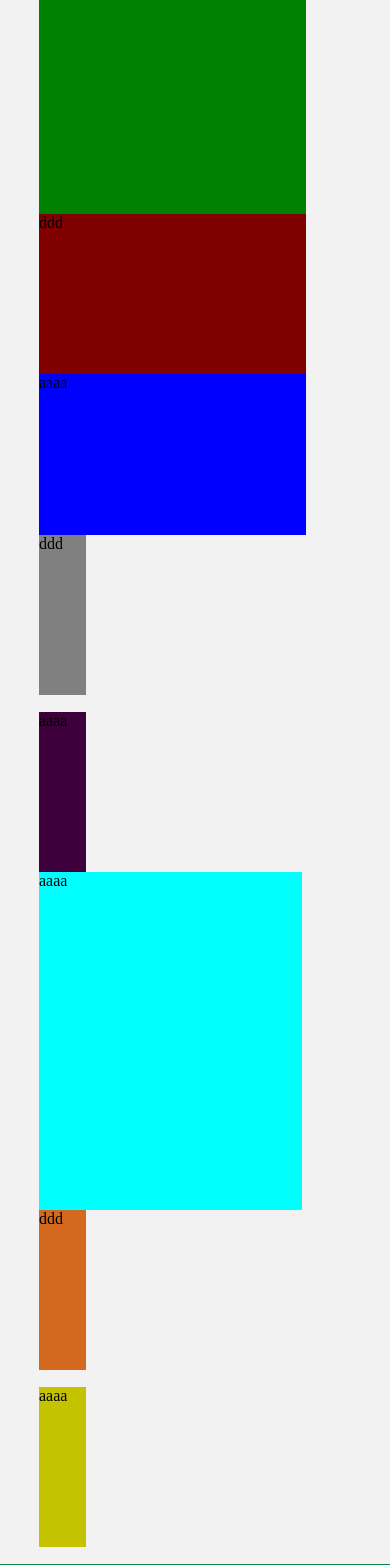
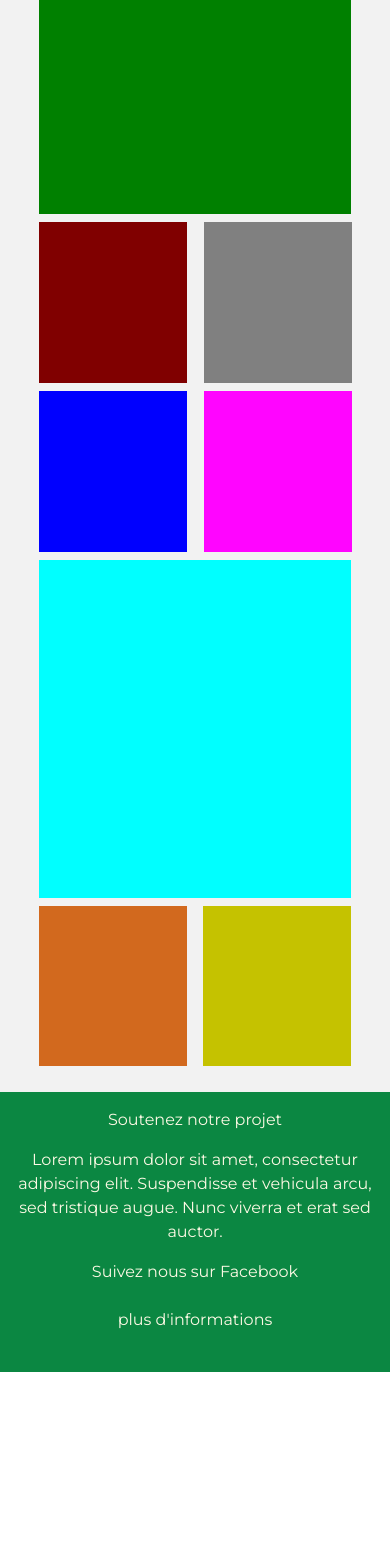
Before and after one commit to borisbecode/Swartz-5-Client-Ensemble-GNO-Far, a React (Create React App) app in the folder app/: page / in a window 390 px wide. Shown: the part 3958-5523 px from the top of the page. After the commit the page ends 5330 px from the top, so only its background shows below. Built offline with nearby package versions, Linux system fonts and the light colour scheme.

Commit message:
responsive ok

```diff
--- a/app/src/components/Child_pictures/child.css
+++ b/app/src/components/Child_pictures/child.css
@@ -30,9 +30,10 @@
 }
 .cinquieme {
   margin-top: 1vh;
-  background-color: rgb(61, 0, 61);
+  background-color: rgb(255, 5, 255);
   height: 19vh;
   width: 12vw;
+  margin-bottom: 1vh;
 }
 
 .sixieme {
@@ -44,7 +45,7 @@
 .septieme {
   background-color: chocolate;
   height: 19vh;
-  width: 12vw;
+
   margin-bottom: 1vh;
 }
 
@@ -52,7 +53,7 @@
   margin-top: 1vh;
   background-color: rgb(197, 194, 0);
   height: 19vh;
-  width: 12vw;
+  width: 13vw;
 }
 
 @media screen and (max-width: 900px) {
@@ -60,19 +61,54 @@
     display: flex;
     flex-direction: row;
     height: auto;
+    margin: auto;
   }
 
   .premier {
-    width: auto;
-    margin-right: 0;
+    width: 80vw;
+
+    margin-bottom: 1vh;
+    margin-left: 0;
   }
 
   .deuxieme {
-    width: auto;
+    width: 38vw;
     margin: 0;
+    margin-bottom: 1vh;
   }
   .troisieme {
-    width: auto;
+    width: 38vw;
     margin: 0;
+    margin-bottom: 1vh;
+  }
+  .quattrieme {
+    width: 38vw;
+    margin: 0;
+    margin-bottom: 1vh;
+    margin-left: 8vw;
+  }
+  .cinquieme {
+    width: 38vw;
+    margin: 0;
+    margin-bottom: 1vh;
+    margin-left: 8vw;
+  }
+
+  .sixieme {
+    width: 80vw;
+
+    margin-bottom: 1vh;
+  }
+
+  .septieme {
+    width: 38vw;
+
+    margin-right: 2vw;
+  }
+  .huitieme {
+    width: 38vw;
+    margin: 0;
+    padding: 0;
+    margin-left: 2vw;
   }
 }
--- a/app/src/components/Child_pictures/child.jsx
+++ b/app/src/components/Child_pictures/child.jsx
@@ -11,7 +11,7 @@ import './child.css'
 function Child() {
   return (
     <div>
-      <Box sx={{ flexGrow: 1, width: '80%', mx: 'auto' }}>
+      <Box sx={{ flexGrow: 1, width: '80vw', mx: 'auto' }}>
         <ThemeProvider theme={ThemeTitres}>
           <Typography
             variant="h1"
@@ -27,12 +27,37 @@ function Child() {
           <Grid
             container
             spacing={1}
-            sx={{ display: 'flex', flexDirection: 'column' }}
+            sx={{ display: 'flex', flexDirection: 'column', maxWidth: 345 }}
             item
             lg={4}
             xs={10}
+            md={4}
           >
-            <Grid className="premier">aaaa</Grid>
+            <Grid className="premier"></Grid>
+          </Grid>
+          <Grid
+            container
+            spacing={1}
+            sx={{ display: 'flex', flexDirection: 'column' }}
+            item
+            xs={5}
+            lg={2}
+            md={2}
+          >
+            <Grid className="deuxieme"></Grid>
+            <Grid className="troisieme"></Grid>
+          </Grid>
+          <Grid
+            container
+            spacing={1}
+            sx={{ display: 'flex', flexDirection: 'column' }}
+            item
+            xs={5}
+            lg={2}
+            md={2}
+          >
+            <Grid className="quattrieme"></Grid>
+            <Grid className="cinquieme"></Grid>
           </Grid>
           <Grid
             container
@@ -41,41 +66,24 @@ function Child() {
             item
             xs={10}
             lg={2}
+            md={2}
           >
-            <Grid className="deuxieme">ddd</Grid>
-            <Grid className="troisieme">aaaa</Grid>
+            <Grid className="sixieme"></Grid>
           </Grid>
           <Grid
             container
             spacing={1}
-            sx={{ display: 'flex', flexDirection: 'column' }}
+            sx={{
+              display: 'flex',
+              flexDirection: { xs: 'row', lg: 'column' },
+            }}
             item
-            xs={10}
-            lg={2}
+            xs={12}
+            lg={1}
+            md={2}
           >
-            <Grid className="quattrieme">ddd</Grid>
-            <Grid className="cinquieme">aaaa</Grid>
-          </Grid>
-          <Grid
-            container
-            spacing={1}
-            sx={{ display: 'flex', flexDirection: 'column' }}
-            item
-            xs={10}
-            lg={2}
-          >
-            <Grid className="sixieme">aaaa</Grid>
-          </Grid>
-          <Grid
-            container
-            spacing={1}
-            sx={{ display: 'flex', flexDirection: 'column' }}
-            item
-            xs={8}
-            lg={1}
-          >
-            <Grid className="septieme">ddd</Grid>
-            <Grid className="huitieme">aaaa</Grid>
+            <Grid className="septieme"></Grid>
+            <Grid className="huitieme"></Grid>
           </Grid>
         </Grid>
       </Box>
--- a/app/src/components/Footer/Footer.css
+++ b/app/src/components/Footer/Footer.css
@@ -3,7 +3,6 @@
   width: 100%;
   height: 30%;
 
-  padding-top: 2vh;
   margin-top: 2vh;
   text-align: center;
   color: rgb(252, 249, 228);
--- a/app/src/components/Footer/Footer.jsx
+++ b/app/src/components/Footer/Footer.jsx
@@ -19,10 +19,12 @@ function Footer() {
         sx={{
           justifyContent: 'space-around',
           display: 'flex',
+          flexDirection: { xs: 'column', lg: 'row' },
+          pt: 2,
           /* alignItems: 'center', */
         }}
       >
-        <Grid item xs={4}>
+        <Grid item xs={12} lg={4} sx={{ pb: 2 }}>
           {' '}
           <Typography sx={{ mb: 2 }}>Soutenez notre projet</Typography>{' '}
           <Typography sx={{ mt: 2 }}>
@@ -32,7 +34,7 @@ function Footer() {
           </Typography>
         </Grid>
 
-        <Grid item xs={4}>
+        <Grid item lg={4}>
           {' '}
           <Typography>Suivez nous sur Facebook </Typography>
         </Grid>
@@ -40,7 +42,10 @@ function Footer() {
       <Container
         sx={{ pt: 3, pb: 5, alignItems: 'center', justifyContent: 'center' }}
       >
-        <Typography> plus d'informations </Typography>
+        <Typography xs={10} lg={4}>
+          {' '}
+          plus d'informations{' '}
+        </Typography>
       </Container>
     </Box>
   )
```
